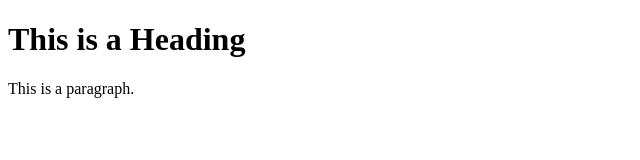
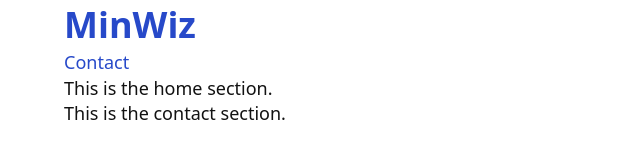
Before and after one commit to zeplia/minwiz, a website: page src/index.html in a window 1280 px wide. Shown: the whole page, without its empty margins (0-640 px from the left). Drawn offline with Linux system fonts and the light colour scheme; files that its build step writes are made by us from their sources.

Commit message:
add stylesheet and css minification

```diff
--- a/package.json
+++ b/package.json
@@ -17,6 +17,7 @@
   "homepage": "https://github.com/zeplia/minwiz#readme",
   "devDependencies": {
     "gulp": "^4.0.2",
+    "gulp-clean-css": "^4.3.0",
     "gulp-htmlmin": "^5.0.1"
   }
 }
--- a/src/index.html
+++ b/src/index.html
@@ -1,10 +1,18 @@
 <!DOCTYPE html>
 <html>
   <head>
-    <title>Page Title</title>
+    <title>MinWiz</title>
+    <link rel="stylesheet" href="stylesheet.css" />
   </head>
-  <body>
-    <h1>This is a Heading</h1>
-    <p>This is a paragraph.</p>
+  <body lang="en">
+    <header>
+      <h1><a href="#home">MinWiz</a></h1>
+      <nav><a href="#contact">Contact</a></nav>
+    </header>
+
+    <main>
+      <section id="home"><p>This is the home section.</p></section>
+      <section id="contact"><p>This is the contact section.</p></section>
+    </main>
   </body>
 </html>
--- /dev/null
+++ b/src/styles/stylesheet.css
@@ -0,0 +1,35 @@
+* {
+  margin: 0;
+  padding: 0;
+  box-sizing: border-box;
+  --textcolor: #121212;
+  --bgcolor: #fff;
+  --highlight: #2749c9;
+}
+
+@media (prefers-color-scheme: dark) {
+  * {
+    --textcolor: #dadada;
+    --bgcolor: #141414;
+    --highlight: #ffc400;
+  }
+}
+
+body {
+  font-size: 18px;
+  font-family: system-ui, sans-serif;
+  line-height: 1.4;
+  color: var(--textcolor);
+  background: var(--bgcolor);
+  max-width: 64em;
+  margin: 0 auto;
+}
+
+a {
+  text-decoration: none;
+  color: var(--highlight);
+}
+
+a:hover {
+  border-bottom: 1px solid;
+}
```
Also changed, not shown: gulpfile.js (+18 -2 lines), 1 other file.
